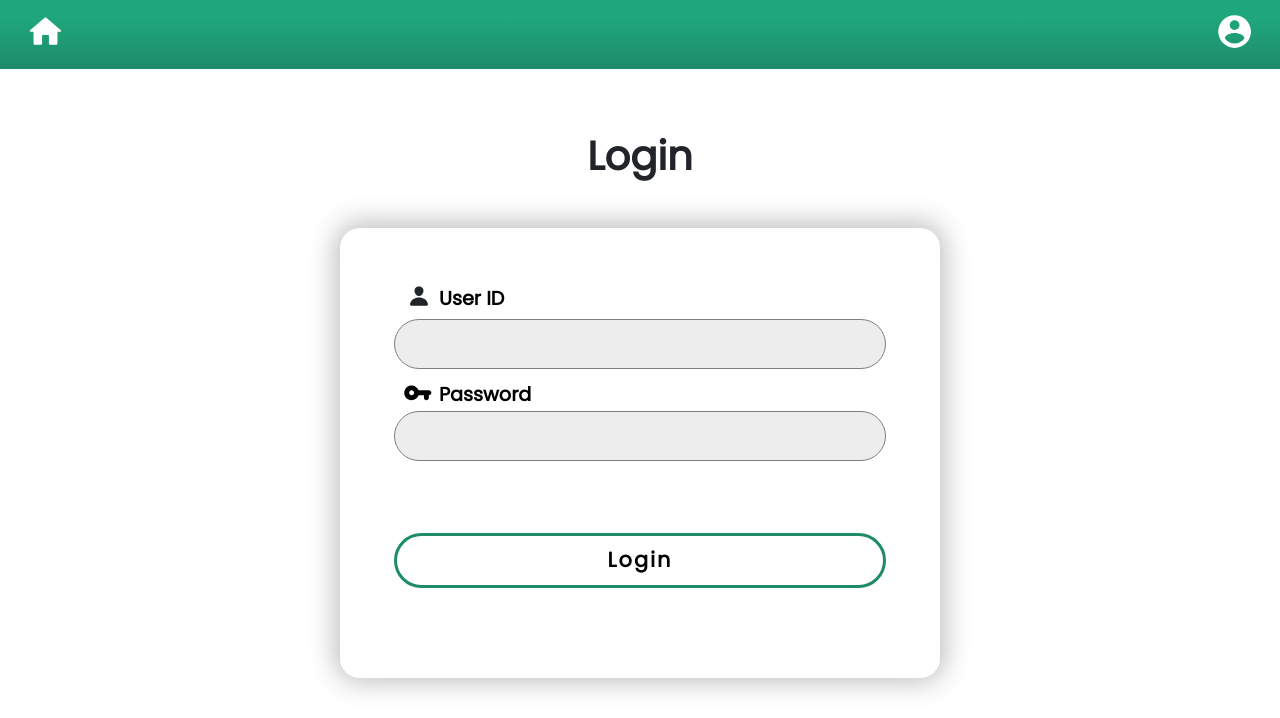
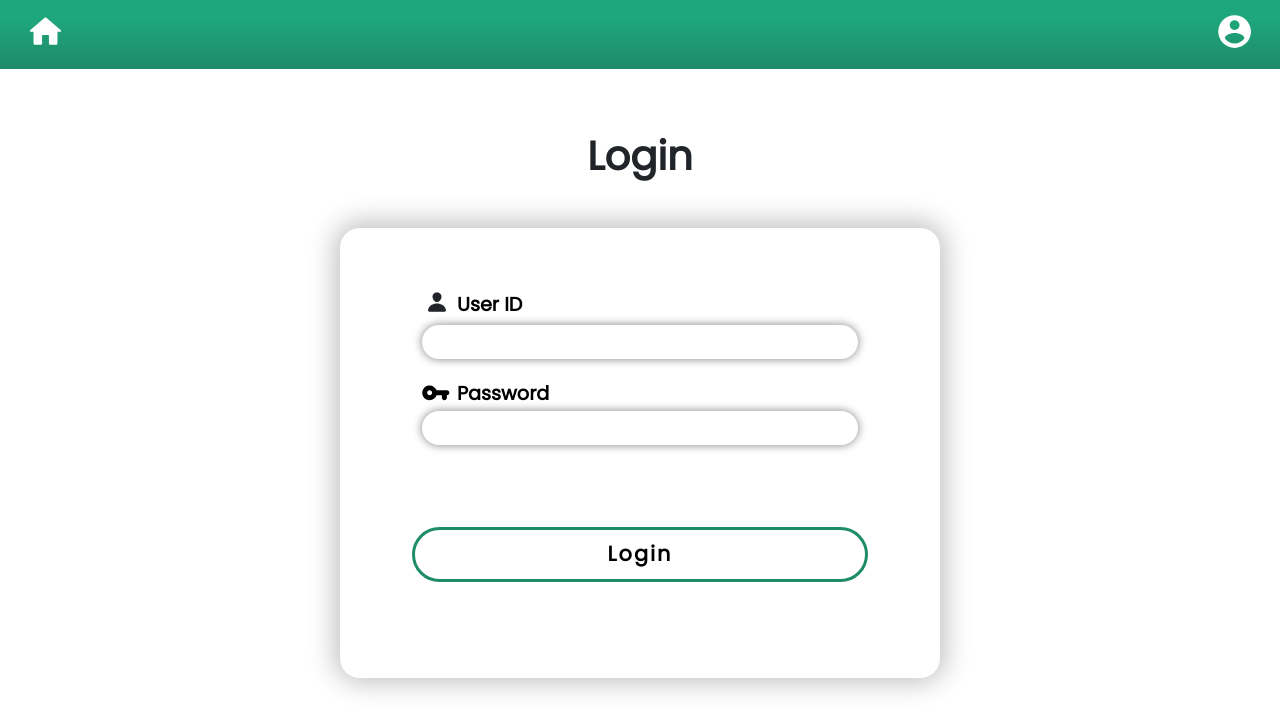
Before and after one commit to HRZXD/supmed-webapp, a PHP site: page /login.php in a window 1280 px wide. Shown: the top 718 px of the page. Run offline with PHP 8.4, Linux system fonts and the light colour scheme.

Commit message:
update login.php 2-12

```diff
--- a/css/loginstyle1.css
+++ b/css/loginstyle1.css
@@ -27,18 +27,22 @@
     box-shadow: 0px -1px 26.100000381469727px 5px rgba(0, 0, 0, 0.25);
 }
 
-.input-box {
+.input-box-log {
     position: relative;
     margin: 30px 0;
     border-bottom: 2px solid white;
     bottom: 40px;
 }
 
-.input-box input {
-    padding: 0 60px;
+.input-box-log input {
+    box-shadow: 0 0 10px gray;
+    border: none;
+    border-radius: 30px;
+    margin: 10px;
+    padding: 5px 60px;
 }
 
-.input-box .icon {
+.input-box-log .icon {
     position: absolute;
     left: 14px;
     bottom: 87%;
@@ -47,7 +51,7 @@
 
 }
 
-.input-box .icon-key {
+.input-box-log .icon-key {
     position: absolute;
     left: 9px;
     bottom: 87%;
--- a/login.php
+++ b/login.php
@@ -20,14 +20,14 @@
         <h1 class="h1-login-text mb-5">Login</h1>
         <div class="login-box">
             <form method="POST" action="<?php echo htmlentities($_SERVER['PHP_SELF'])?>">
-                <div class="input-box">
+                <div class="input-box-log">
                     <span class="icon">
                         <ion-icon name="person"></ion-icon>
                     </span>
                     <label for="username" class="user-label">User ID</label>
                     <input type="text" name="username" value="<?php if($_SERVER["REQUEST_METHOD"]=="POST") echo $_POST["username"];?>">
                 </div>
-                <div class="input-box">
+                <div class="input-box-log">
                     <span class="icon-key">
                         <svg width="30" height="30" viewBox="0 0 30 30" fill="none" xmlns="http://www.w3.org/2000/svg">
                             <g id="&#240;&#159;&#166;&#134; icon &#34;vpn key&#34;">
```
